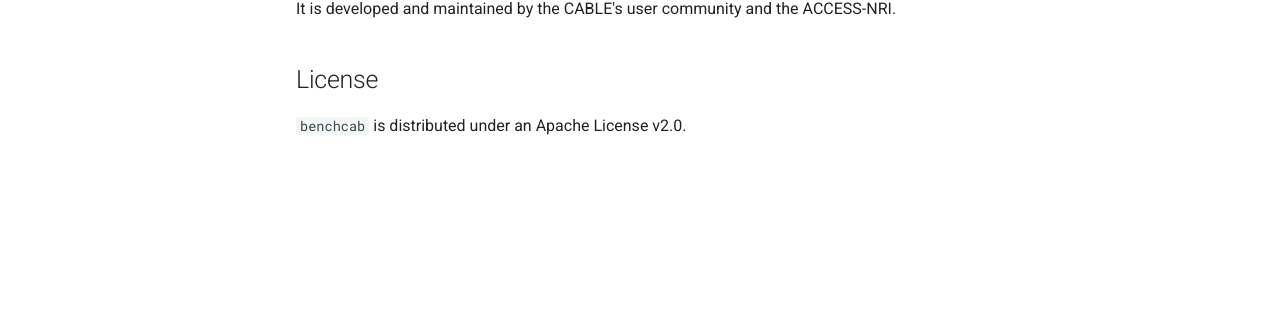
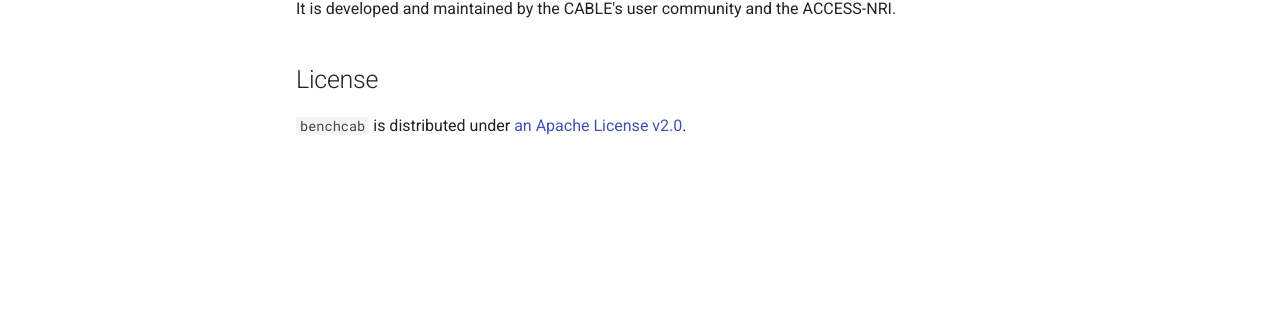
Before and after one commit to mdekauwe/CABLE_benchmarking, an MkDocs documentation site: the page built from docs/index.md, in a window 1280 px wide. Shown: the part 350-659 px from the top of the page. Built offline with MkDocs 1.6.1 and Material for MkDocs 9.7.7, drawn with Linux system fonts in a browser that asks for light colours; comment, search, counter and statistics services are not loaded; part of the change alters nothing that is shown.

```diff
--- a/docs/index.md
+++ b/docs/index.md
@@ -6,4 +6,6 @@ It is developed and maintained by the CABLE's user community and the ACCESS-NRI.
 
 ## License
 
-`benchcab` is distributed under an Apache License v2.0.
+`benchcab` is distributed under [an Apache License v2.0][apache-license].
+
+[apache-license]: https://www.apache.org/licenses/LICENSE-2.0
```
